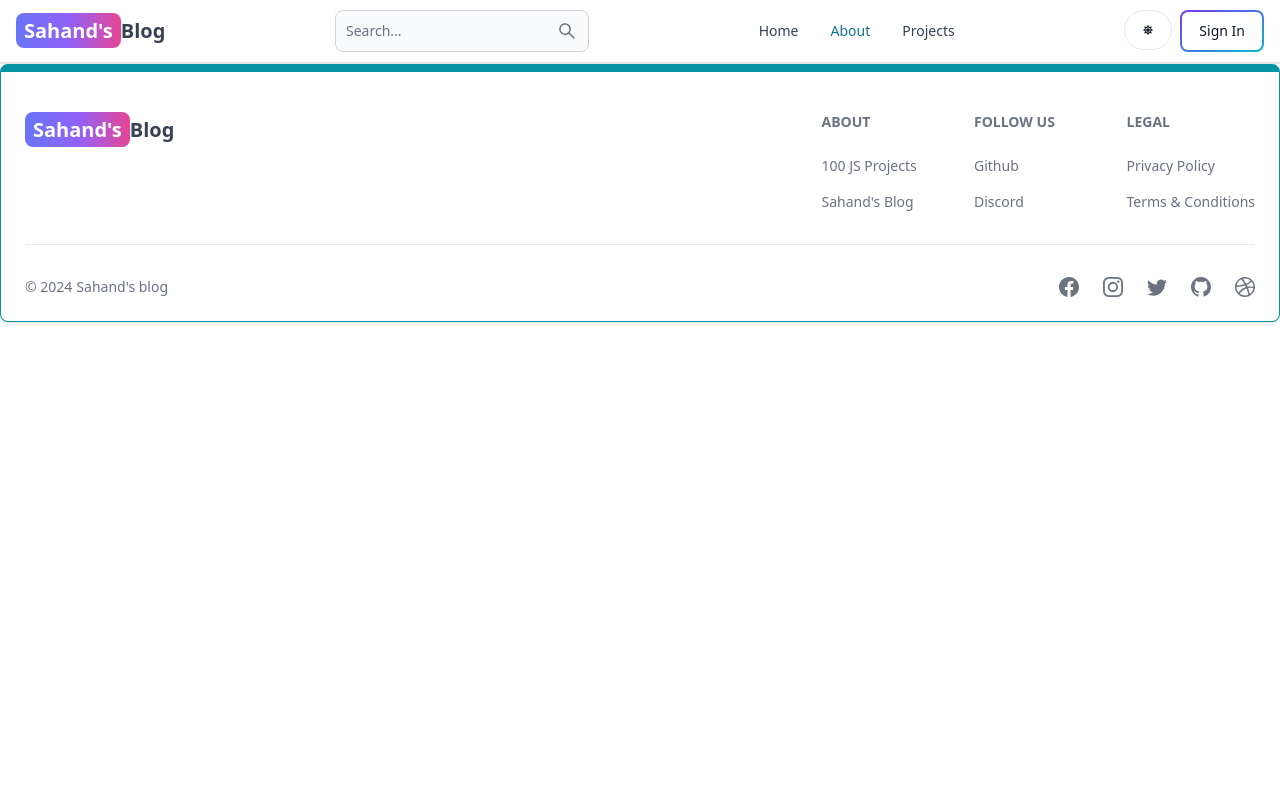
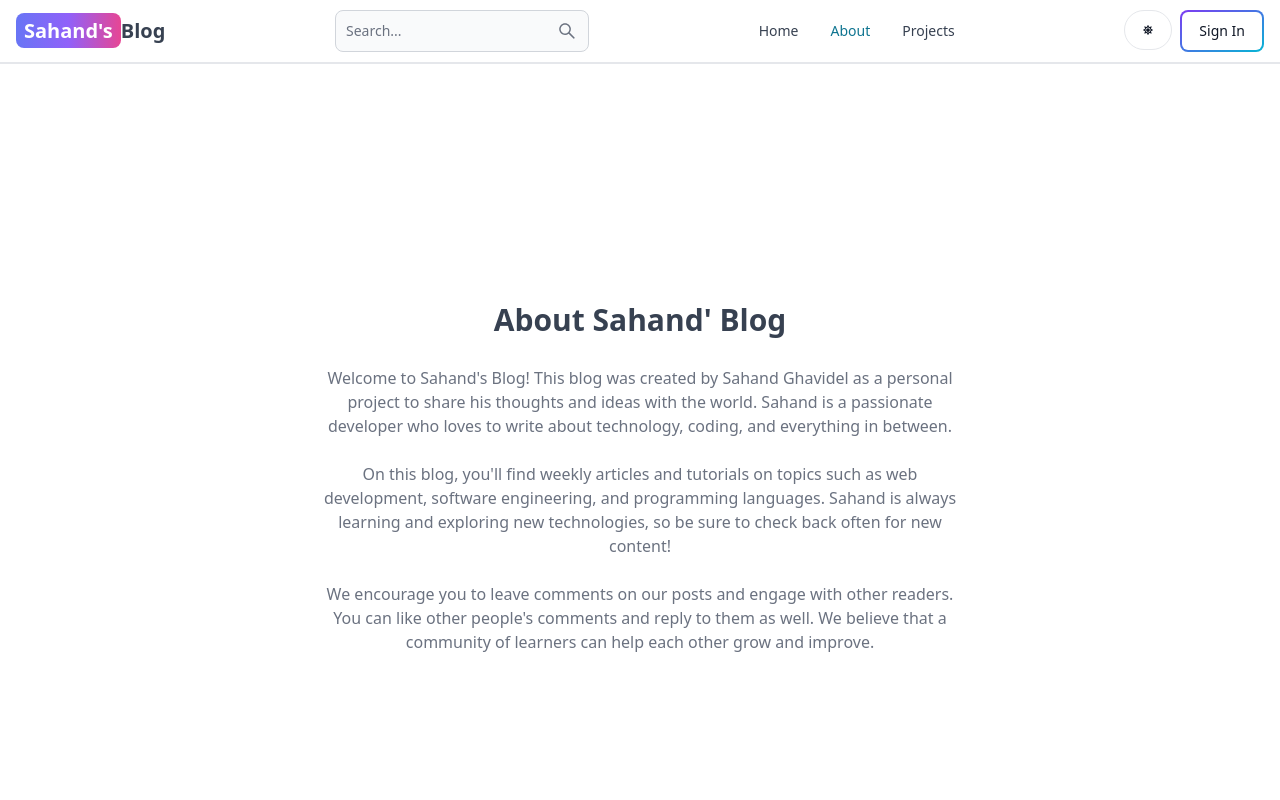
Before and after one commit to Chandan8018/Brainwave_Matrix_Intern, a React (Vite) app in the folder frontend/: page /about in a window 1280 px wide. Shown: the top 800 px of the page. Built offline with nearby package versions, Linux system fonts and the light colour scheme.

Commit message:
Create About Page

```diff
--- a/frontend/src/App.jsx
+++ b/frontend/src/App.jsx
@@ -5,6 +5,7 @@
 import ScrollToTop from "./components/ScrollToTop";
 import SignIn from "./pages/SignIn";
 import SignUp from "./pages/SignUp";
+import About from "./pages/About";
 
 export default function App() {
   return (
@@ -15,6 +16,7 @@
         <Route path='/' element={<Home />} />
         <Route path='/sign-in' element={<SignIn />} />
         <Route path='/sign-up' element={<SignUp />} />
+        <Route path='/about' element={<About />} />
       </Routes>
       <FooterCom />
     </BrowserRouter>
--- /dev/null
+++ b/frontend/src/pages/About.jsx
@@ -0,0 +1,35 @@
+export default function About() {
+  return (
+    <div className='min-h-screen flex items-center justify-center'>
+      <div className='max-w-2xl mx-auto p-3 text-center'>
+        <div>
+          <h1 className='text-3xl font font-semibold text-center my-7'>
+            About Sahand' Blog
+          </h1>
+          <div className='text-md text-gray-500 flex flex-col gap-6'>
+            <p>
+              Welcome to Sahand's Blog! This blog was created by Sahand Ghavidel
+              as a personal project to share his thoughts and ideas with the
+              world. Sahand is a passionate developer who loves to write about
+              technology, coding, and everything in between.
+            </p>
+
+            <p>
+              On this blog, you'll find weekly articles and tutorials on topics
+              such as web development, software engineering, and programming
+              languages. Sahand is always learning and exploring new
+              technologies, so be sure to check back often for new content!
+            </p>
+
+            <p>
+              We encourage you to leave comments on our posts and engage with
+              other readers. You can like other people's comments and reply to
+              them as well. We believe that a community of learners can help
+              each other grow and improve.
+            </p>
+          </div>
+        </div>
+      </div>
+    </div>
+  );
+}
```
